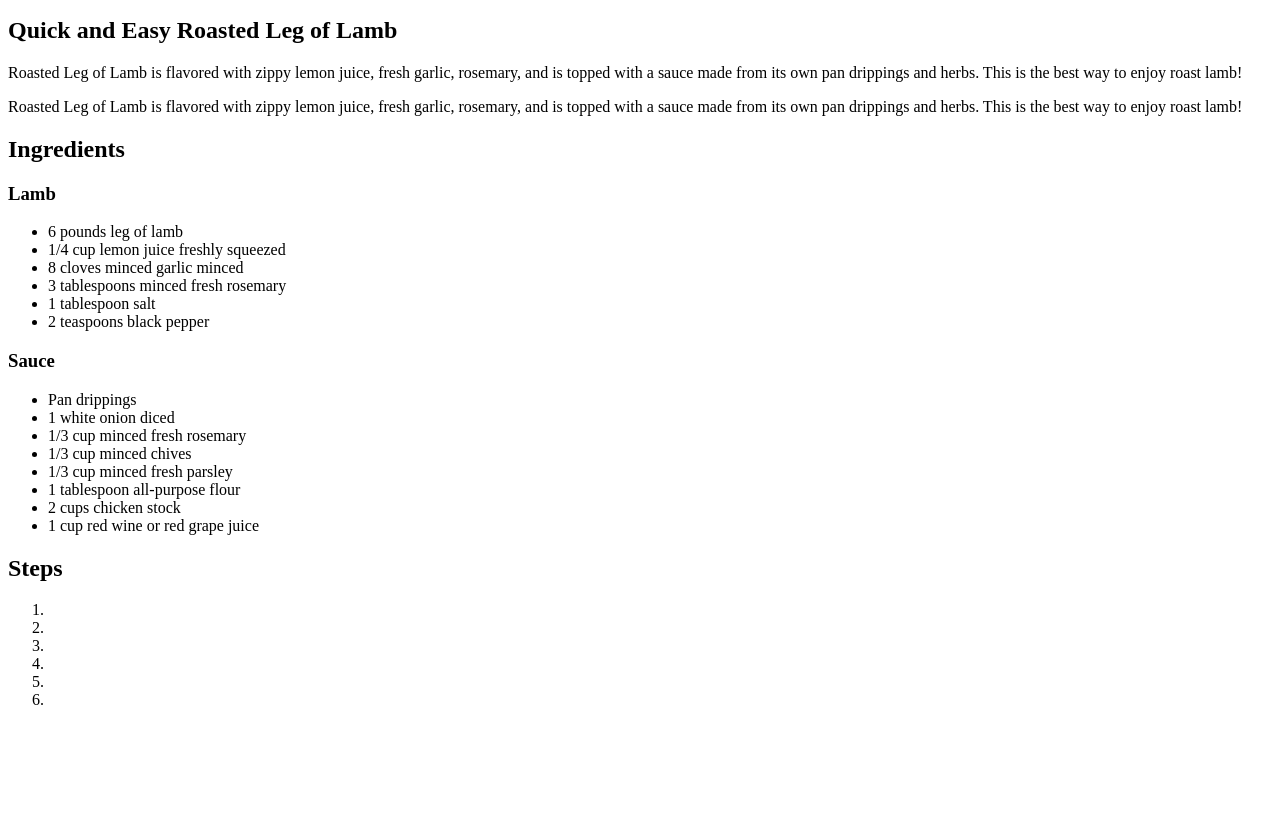
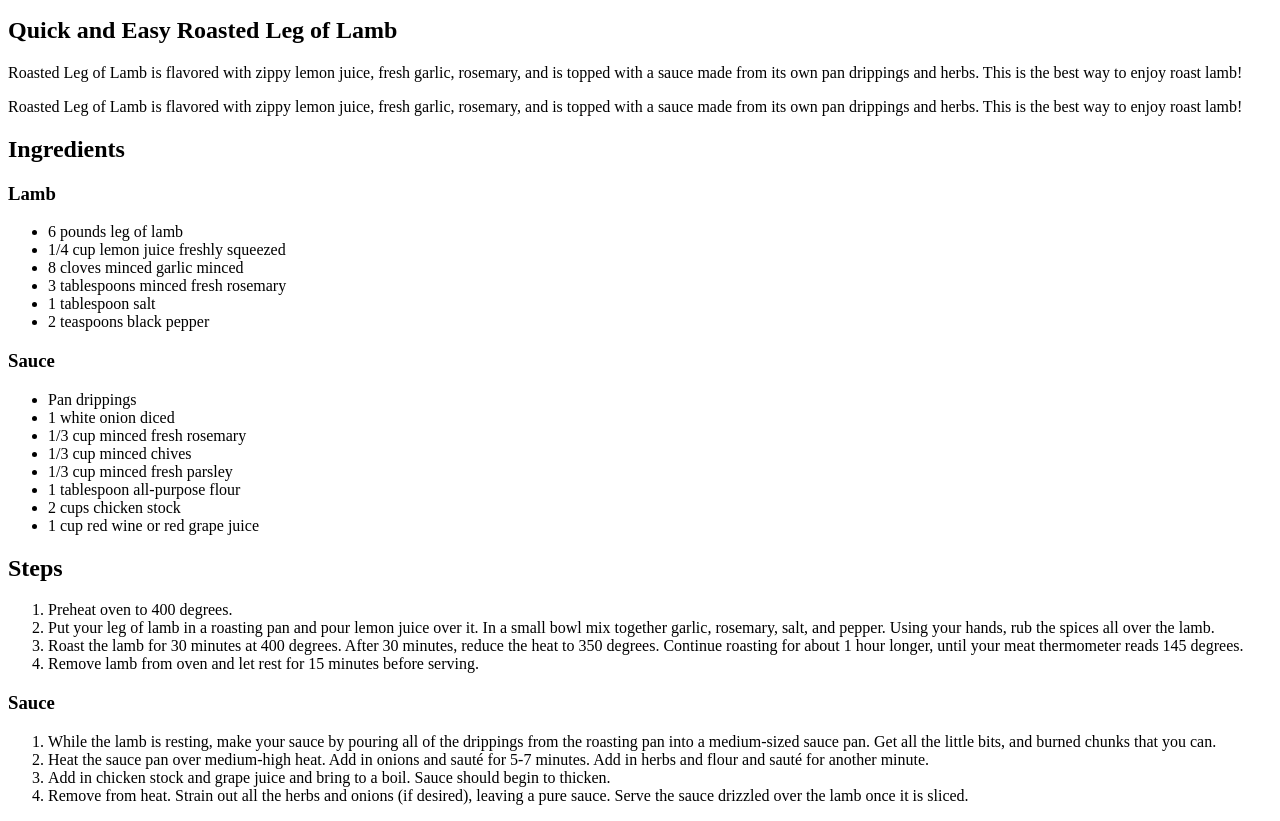
Before and after one commit to dev1979/odin-recipes, a plain HTML site: page recipes/roasted-leg-of-lamb.html in a window 1280 px wide. Shown: the part 101-922 px from the top of the page. Before the commit the page ends 826 px from the top, so only its background shows below. Drawn offline with Linux system fonts and the light colour scheme.

Commit message:
feat: Add cooking instruction for roasted-leg-of-lamb
modified:   roasted-leg-of-lamb.html

```diff
--- a/recipes/roasted-leg-of-lamb.html
+++ b/recipes/roasted-leg-of-lamb.html
@@ -39,12 +39,21 @@
 
     <h2>Steps</h2>
     <ol>
-        <li></li>
-        <li></li>
-        <li></li>
-        <li></li>
-        <li></li>
-        <li></li>
+        <li>Preheat oven to 400 degrees.</li>
+        <li>Put your leg of lamb in a roasting pan and pour lemon juice over it.
+            In a small bowl mix together garlic, rosemary, salt, and pepper. Using your hands, rub the spices all over the lamb.</li>
+        <li>Roast the lamb for 30 minutes at 400 degrees. After 30 minutes, reduce the heat to 350 degrees.
+            Continue roasting for about 1 hour longer, until your meat thermometer reads 145 degrees.</li>
+        <li>Remove lamb from oven and let rest for 15 minutes before serving.</li>
+    </ol>
+    <h3>Sauce</h3>
+    <ol>
+        <li>While the lamb is resting, make your sauce by pouring all of the drippings from the roasting pan into a medium-sized sauce pan.
+            Get all the little bits, and burned chunks that you can.</li>
+        <li>Heat the sauce pan over medium-high heat. Add in onions and sauté for 5-7 minutes. Add in herbs and flour and sauté for another minute.</li>
+        <li>Add in chicken stock and grape juice and bring to a boil. Sauce should begin to thicken.</li>
+        <li>Remove from heat. Strain out all the herbs and onions (if desired), leaving a pure sauce.
+            Serve the sauce drizzled over the lamb once it is sliced.</li>
     </ol>
 </body>
 </html>
```
